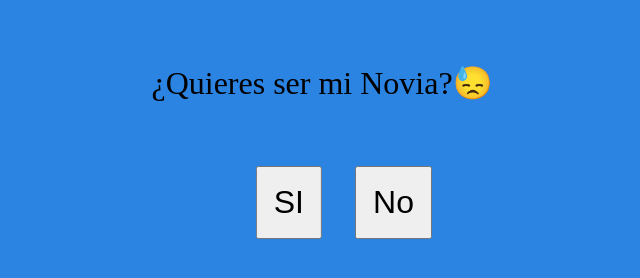
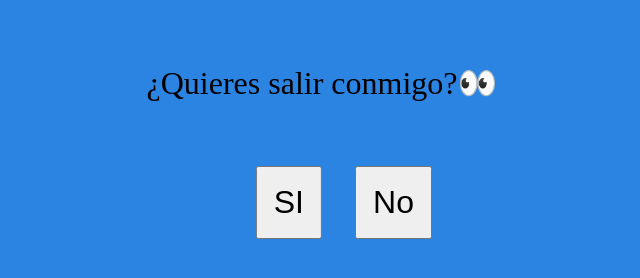
Before and after one commit to DonKPB/Pregunta, a plain HTML site: page index.html in a window 1280 px wide. Shown: the whole page, without its empty margins (318-958 px from the left). Drawn offline with Linux system fonts and the light colour scheme.

Commit message:
Update index.html

```diff
--- a/index.html
+++ b/index.html
@@ -9,7 +9,7 @@
 </head>
 <body>
     <div class="container">
-        <p>¿Quieres ser mi Novia?😓</p>
+        <p>¿Quieres salir conmigo?👀</p>
         <button id="yesBtn">SI</button>
         <button id="noBtn">No</button>
     </div>
```
